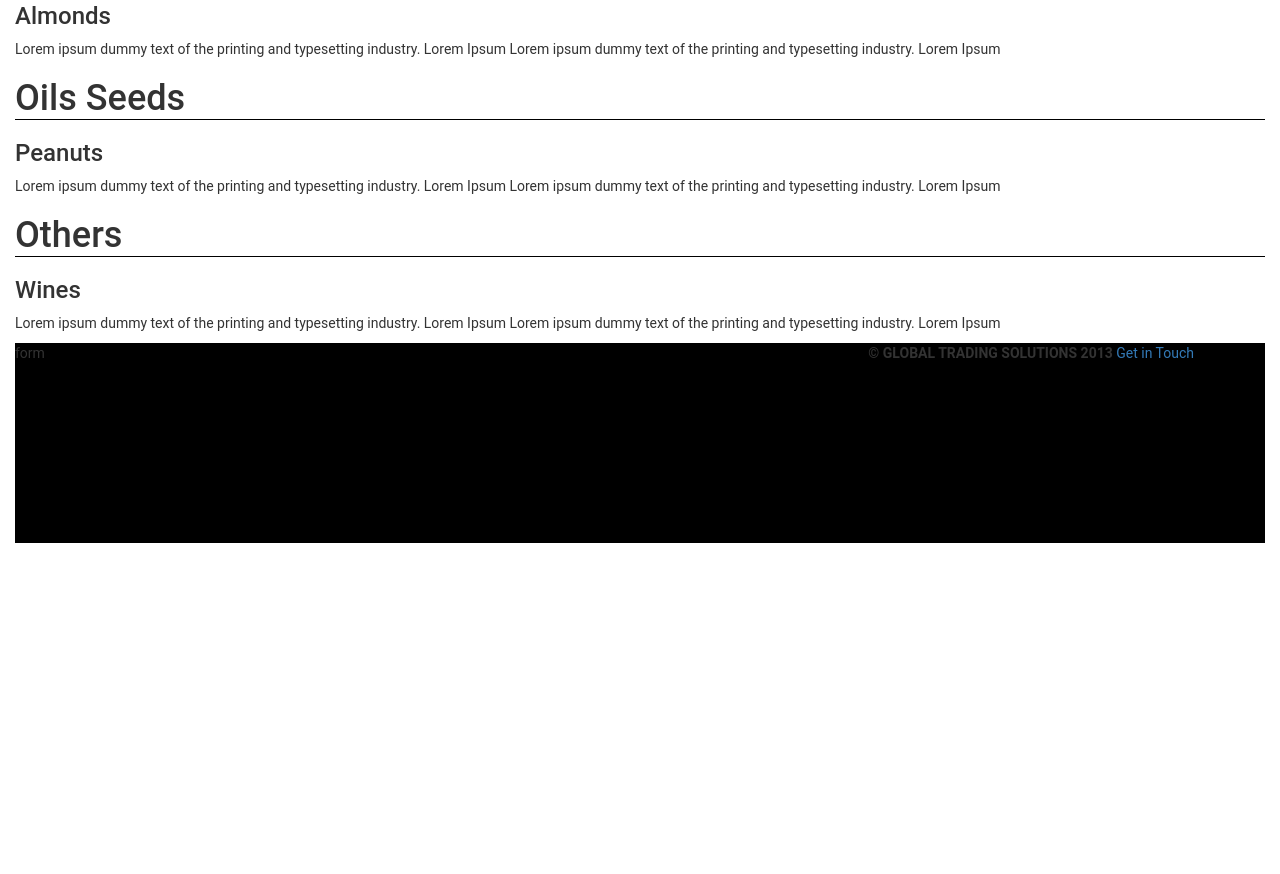
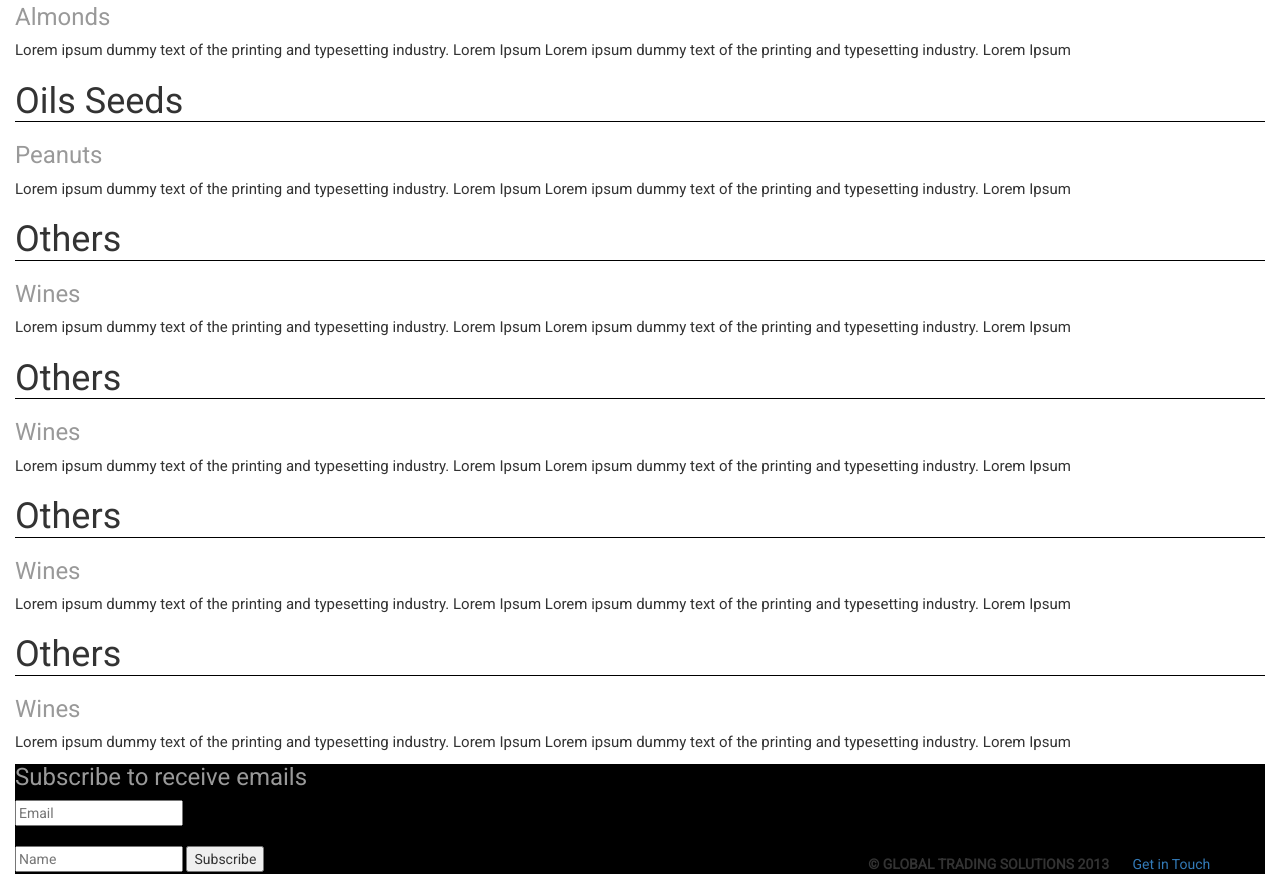
Before and after one commit to simplytrish/globaltrading, a plain HTML site: page products.html in a window 1280 px wide. Shown: the part 765-1639 px from the top of the page. Before the commit the page ends 1308 px from the top, so only its background shows below. Drawn offline with Linux system fonts and the light colour scheme.

Commit message:
sticky header, subscribe button on all pages, dropdown fix

```diff
--- a/products.html
+++ b/products.html
@@ -5,7 +5,7 @@
     <meta name="viewport" content="width=device-width, initial-scale=1.0">
     <!-- Bootstrap -->
     <link href="dist/css/bootstrap.min.css" rel="stylesheet" media="screen">
-    <!--<link rel="stylesheet" type="text/css" href="http://fonts.googleapis.com/css?family=Roboto">-->
+    <link rel="stylesheet" type="text/css" href="http://fonts.googleapis.com/css?family=Roboto">
     <link href="style.css" type="text/css" rel="stylesheet" />
 
  </head>
@@ -14,9 +14,11 @@
 
 	<div class="container-fluid">
 
-		<div class="row">
+  		<nav class="navbar navbar-default navbar-fixed-top" role="navigation">
+		<div class="row navbar-header">
 		  <div class="col-md-6">
-		  	<img class="logo" src="media/logo.png" height="200px" width="550px"/></div>
+		  	<a href="index.html"><img class="logo img-responsive" src="media/logo.png" height="200px" width="550px"/></a>
+		  </div>
 		  <div class="col-md-6">
 		  	<ul>
 		        <li class="horizontal next"><a href="index.html">HOME </a></li>
@@ -34,49 +36,71 @@
       		</ul>
 		  </div>
 		</div>
+		</nav>
+
 		<div class="row">
 		  <div class="col-md-12">
 		  	<div id="banner"><!--banner-->
 		  		<img src="media/homebanner.jpg" height="350px" align="center" alt="banner">
 		    </div><!--banner-->
 		  </div>
+		</div>
 
-		</div>
 		<div class="row">
 		  <div class="col-md-12">
 		  	<div id="products"><!--content-->
 			    <h1 class="underline">Fruits</h1>
 			    <h3>Avocadoes</h3>
-			    <p>
+			    <p class="descriptions">
 			    	Lorem ipsum dummy text of the printing and typesetting industry. Lorem Ipsum Lorem ipsum dummy text of the printing and typesetting industry. Lorem Ipsum
 			    </p>
 			    <h1 class="underline">Nuts</h1>
 			    <h3>Almonds</h3>
-			    <p>
+			    <p class="descriptions">
 			    	Lorem ipsum dummy text of the printing and typesetting industry. Lorem Ipsum Lorem ipsum dummy text of the printing and typesetting industry. Lorem Ipsum
 			    </p>
 			    <h1 class="underline">Oils Seeds</h1>
 			    <h3>Peanuts</h3>
-			    <p>
+			    <p class="descriptions">
 			    	Lorem ipsum dummy text of the printing and typesetting industry. Lorem Ipsum Lorem ipsum dummy text of the printing and typesetting industry. Lorem Ipsum
 			    </p>
 			    <h1 class="underline">Others</h1>
 			    <h3>Wines</h3>
-			    <p>
+			    <p class="descriptions">
+			    	Lorem ipsum dummy text of the printing and typesetting industry. Lorem Ipsum Lorem ipsum dummy text of the printing and typesetting industry. Lorem Ipsum
+			    </p>
+			    <h1 class="underline">Others</h1>
+			    <h3>Wines</h3>
+			    <p class="descriptions">
+			    	Lorem ipsum dummy text of the printing and typesetting industry. Lorem Ipsum Lorem ipsum dummy text of the printing and typesetting industry. Lorem Ipsum
+			    </p>
+			    <h1 class="underline">Others</h1>
+			    <h3>Wines</h3>
+			    <p class="descriptions">
+			    	Lorem ipsum dummy text of the printing and typesetting industry. Lorem Ipsum Lorem ipsum dummy text of the printing and typesetting industry. Lorem Ipsum
+			    </p>
+			    <h1 class="underline">Others</h1>
+			    <h3>Wines</h3>
+			    <p class="descriptions">
 			    	Lorem ipsum dummy text of the printing and typesetting industry. Lorem Ipsum Lorem ipsum dummy text of the printing and typesetting industry. Lorem Ipsum
 			    </p>
 		    </div><!--content-->
 		  </div>
+		</div>
 
-		</div>
 		<div class="row">
 		  <div class="col-md-12">
 		  	<div id="footer"><!--footer-->
     		<div class="row">
-    			<div class="col-md-8">form</div>
-    			<div class="col-md-4">
+    			<div class="col-md-8 form">
+    				<h3>Subscribe to receive emails</h3>
+    				<input type="email" placeholder="Email" name="Enter email"><br><br>
+    				<input type="text" placeholder="Name" name="Name">
+    				<input type="submit" value="Subscribe">
+    			</div>
+    			<div class="col-md-4 footlinks">
     				<strong>&copy GLOBAL TRADING SOLUTIONS 2013</strong>
-    				<a href="contact.html" target="blank">Get in Touch </a>
+    				<a href="contacts.html" target="blank">Get in Touch </a>
     			</div>
     		</div>
     		</div><!--footer-->
--- a/style.css
+++ b/style.css
@@ -15,6 +15,7 @@ background-repeat:no-repeat;
 /* setting it on 0px will leave us with no padding around the design, rendering the page at the absolute top. */
 margin:0px;
 padding:0px;
+padding-top:200px;
 }
 
 /* Our wrapper */
@@ -44,6 +45,11 @@ background:#eee;
 display:block;
 }
 
+.navbar-header
+{
+float:none;
+}
+
 ul
 {
     font-family: 'Roboto', serif;
@@ -65,6 +71,7 @@ li ul
 {
     display: none;
     float:right;
+    margin-top:0px;
 }
 
 ul li a
@@ -73,14 +80,14 @@ ul li a
     text-decoration: none;
     color: #ffffff;
     padding: 5px 15px 5px 15px;
-    background: #1e7c9a;
+    background: #003366;
     /*margin-left: 1px;*/
     white-space: nowrap;
 }
 
 ul li a:hover
 {
-background: #003366;
+background: #1e7c9a;
 }
 
 li:hover ul
@@ -94,9 +101,9 @@ li:hover li {
     font-size: 11px;
 }
 
-li:hover a { background: #003366; }
+li:hover a { background: #1e7c9a; }
 li:hover li a:hover {
-    background: #1e7c9a;
+    background: #003366;
 }
 
 /*#navigation
@@ -195,6 +202,11 @@ text-align:center;
 font-size:1.5em;
 }
 
+.descriptions
+{
+font-size:15px;
+}
+
 #manifesto
 {
 width:100%;
@@ -210,13 +222,37 @@ width:100%;
 border-bottom: 1px solid #000;
 }
 
+h3
+{
+color:#999999;
+}
+
 /*--------------*/
 /*   FOOTER     */
 /*--------------*/
 
 #footer
 {
-height:200px;
-width:100%;
+width: 100%;
 background-color: #000;
 }
+
+.form
+{
+margin-top:-20px;
+}
+
+.footlinks
+{
+margin-top:90px;
+}
+
+.footlinks strong
+{
+padding-right:10px;
+}
+
+.footlinks a
+{
+padding-left:10px;
+}
```
Also changed, not shown: about.html (+17 -9 lines), contacts.html (+19 -9 lines), index.html (+17 -8 lines), services.html (+16 -7 lines).
